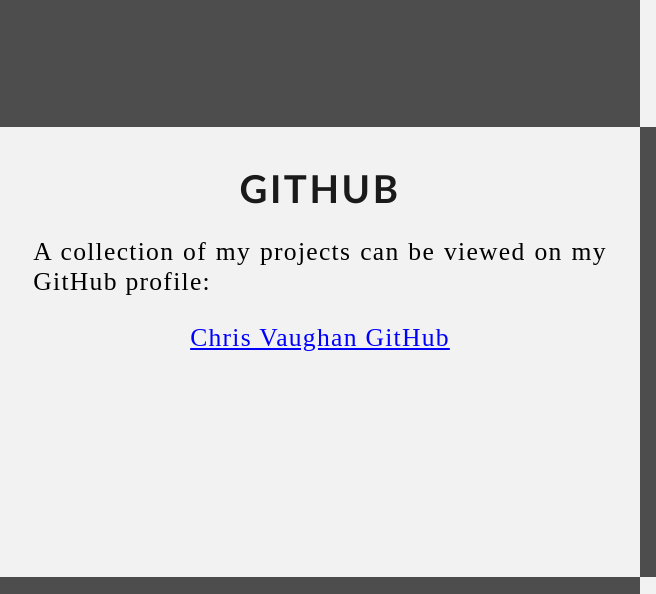
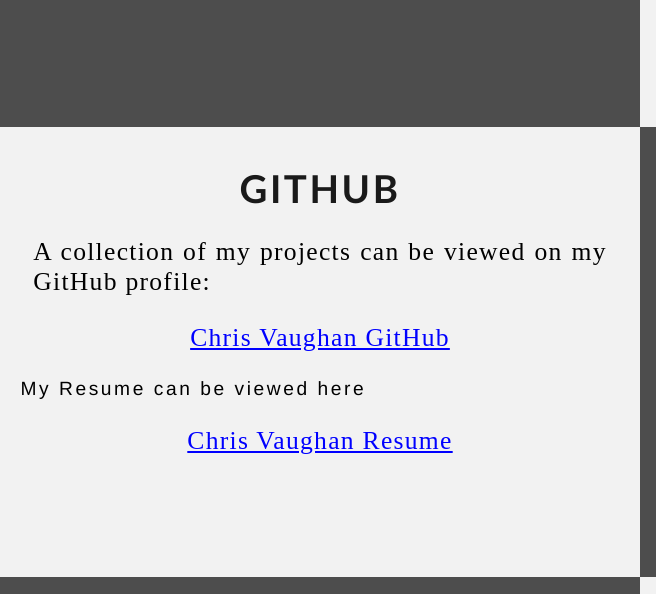
Before and after one commit to wcvaughan/wcvaughan.github.io, a plain HTML site: page index.html in a window 1280 px wide. Shown: the part 1167-1761 px from the top of the page, 0-656 px from the left. Drawn offline with Linux system fonts and the light colour scheme.

Commit message:
Update index.html

```diff
--- a/index.html
+++ b/index.html
@@ -39,6 +39,7 @@
                 <p class="center">
                     <q>Sucking at something is the first step towards being sorta good at something.</q>
                     <br>
+
                 </p>
             </strong>
         </div>
@@ -73,6 +74,8 @@
                     A collection of my projects can be viewed on my GitHub profile:
                     <br>
                     <p class="center"><a href="https://github.com/wcvaughan" target="_blank">Chris Vaughan GitHub</a></p>
+                    My Resume can be viewed here
+                    <p class="center"><a href="https://docs.google.com/document/d/1voQudcLXv-OSmYqc5lO_zNbHyHalAVBY/edit?usp=sharing&ouid=116147406114720454798&rtpof=true&sd=true" target="_blank">Chris Vaughan Resume</a></p>
                 </p>
             </div>
             <!--Right column-->
```
